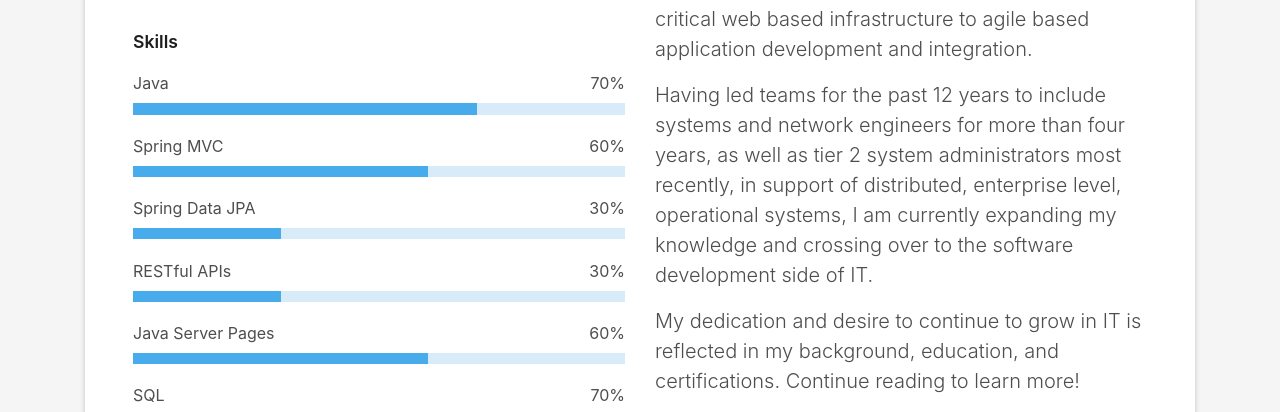
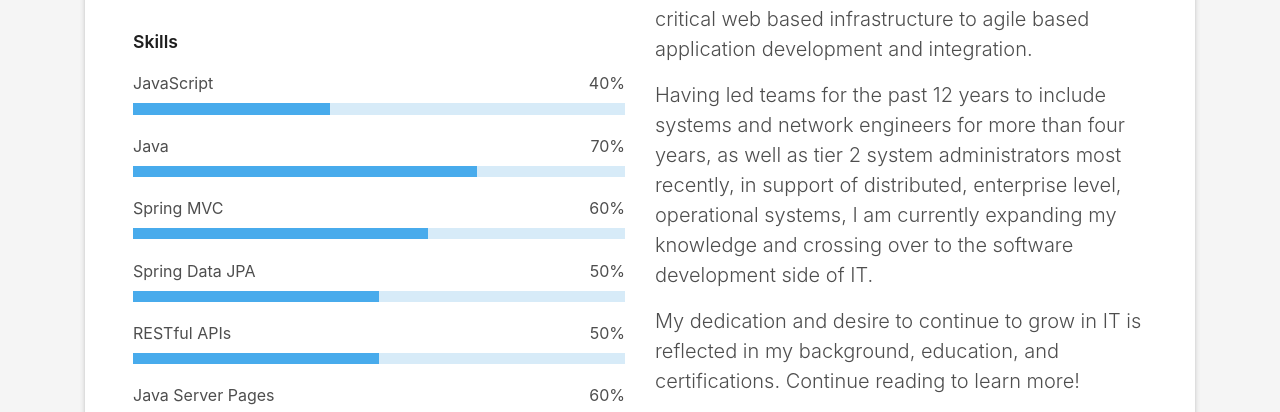
Before and after one commit to robrides/PersonalSite, a plain HTML site: page html/index.html in a window 1280 px wide. Shown: the part 1160-1572 px from the top of the page. Drawn offline with Linux system fonts and the light colour scheme; files whose address does not match are found by name.

Commit message:
updated index.html

```diff
--- a/html/index.html
+++ b/html/index.html
@@ -110,6 +110,11 @@
                 </div>
                 <div class="skill-mf">
                   <p class="title-s">Skills</p>
+                  <span>JavaScript</span> <span class="pull-right">40%</span>
+                  <div class="progress">
+                    <div class="progress-bar" role="progressbar" style="width: 40%" aria-valuenow="40" aria-valuemin="0"
+                      aria-valuemax="100"></div>
+                  </div>
                   <span>Java</span> <span class="pull-right">70%</span>
                   <div class="progress">
                     <div class="progress-bar" role="progressbar" style="width: 70%" aria-valuenow="70" aria-valuemin="0"
@@ -120,14 +125,14 @@
                     <div class="progress-bar" role="progressbar" style="width: 60%" aria-valuenow="60" aria-valuemin="0"
                       aria-valuemax="100"></div>
                   </div>
-                  <span>Spring Data JPA</span> <span class="pull-right">30%</span>
+                  <span>Spring Data JPA</span> <span class="pull-right">50%</span>
                   <div class="progress">
-                    <div class="progress-bar" role="progressbar" style="width: 30%" aria-valuenow="30" aria-valuemin="0"
+                    <div class="progress-bar" role="progressbar" style="width: 50%" aria-valuenow="50" aria-valuemin="0"
                       aria-valuemax="100"></div>
                   </div>
-                  <span>RESTful APIs</span> <span class="pull-right">30%</span>
+                  <span>RESTful APIs</span> <span class="pull-right">50%</span>
                   <div class="progress">
-                    <div class="progress-bar" role="progressbar" style="width: 30%" aria-valuenow="30" aria-valuemin="0"
+                    <div class="progress-bar" role="progressbar" style="width: 50%" aria-valuenow="50" aria-valuemin="0"
                       aria-valuemax="100"></div>
                   </div>
                   <span>Java Server Pages</span> <span class="pull-right">60%</span>
@@ -798,7 +803,7 @@
                       <li><span class="ion-ios-location"></span> Greater St. Louis Area - Metro East</li>
                       <li><span class="ion-ios-telephone"></span> (618) 767-6546</li>
                       <li><span class="ion-email"></span> <a href="mailto:techjunkey@gmail.com?Subject=Job%20Opportunity" target="_top">techjunkey@gmail.com</a></li>
-                      <li><span class="ion-document"></span> <a href="https://github.com/robrides/Resume" target="_blank">Resume</a></li>
+                      <li><span class="ion-document"><a href="https://github.com/robrides/Resume" target="_blank">Resume</a></span></li>
                     </ul>
                   </div>
                   <div class="socials">
```
